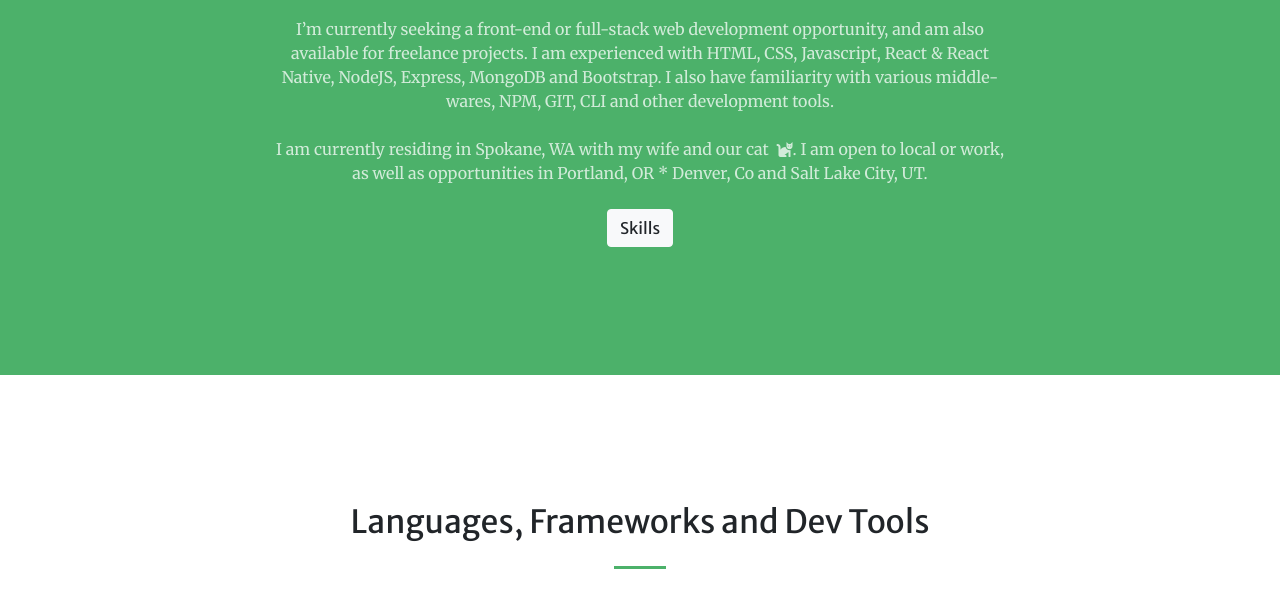
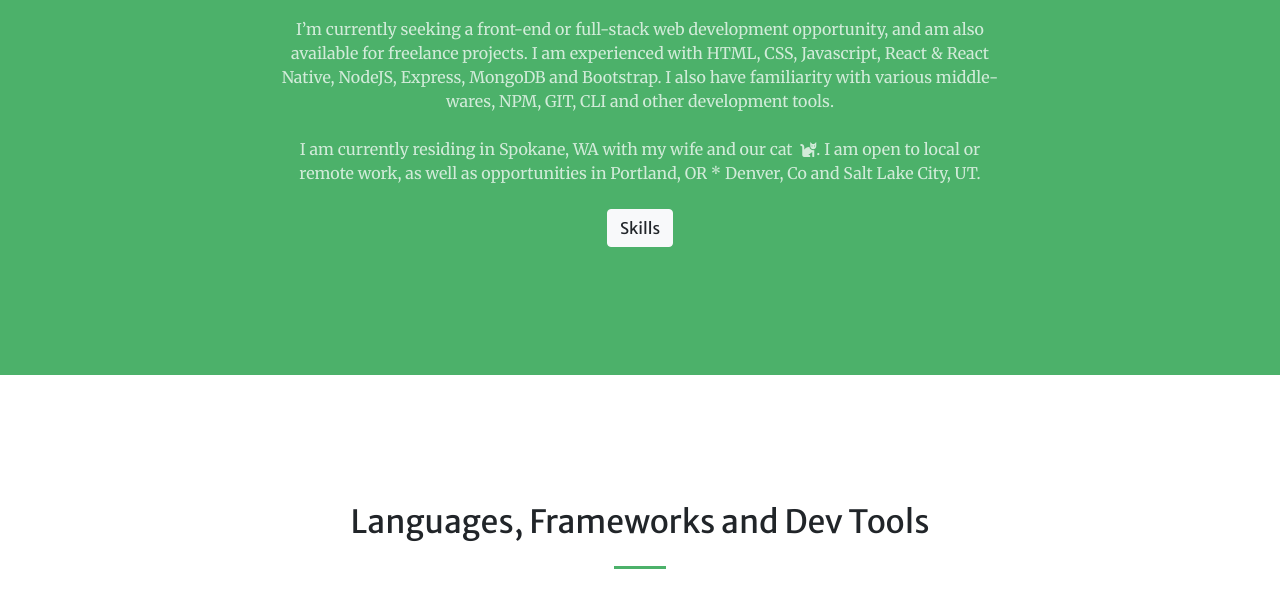
Before and after one commit to Cvan23/gats-portfolio-new, a Gatsby site: page / in a window 1280 px wide. Shown: the part 1120-1710 px from the top of the page. Built offline with nearby package versions, Linux system fonts and the light colour scheme; Gatsby itself is replaced by a stand-in of ours.

Commit message:
Typo fixed

```diff
--- a/src/pages/index.js
+++ b/src/pages/index.js
@@ -45,7 +45,7 @@
                 <p className="text-white-75 mb-4">Hello and welcome to my portfolio page!</p>
                 <p className="text-white-75 mb-4">I am a full-stack developer who loves coding, cats and coffee. I love building and creating new projects, and am committed to learning new technologies and improving my skills.</p>
                 <p className="text-white-75 mb-4">I’m currently seeking a front-end or full-stack web development opportunity, and am also available for freelance projects. I am experienced with HTML, CSS, Javascript, React & React Native, NodeJS, Express, MongoDB and Bootstrap. I also have familiarity with various middle-wares, NPM, GIT, CLI and other development tools.</p>
-                <p className="text-white-75 mb-4">I am currently residing in Spokane, WA with my wife and our cat <i class="fas fa-cat ml-1"></i>. I am open to local or work, as well as opportunities in Portland, OR * Denver, Co and Salt Lake City, UT.</p>
+                <p className="text-white-75 mb-4">I am currently residing in Spokane, WA with my wife and our cat <i class="fas fa-cat ml-1"></i>. I am open to local or remote work, as well as opportunities in Portland, OR * Denver, Co and Salt Lake City, UT.</p>
                 <a className="btn btn-light js-scroll-trigger" href="#services"
                    onClick={Scroller.handleAnchorScroll}>Skills</a>
               </div>
```
